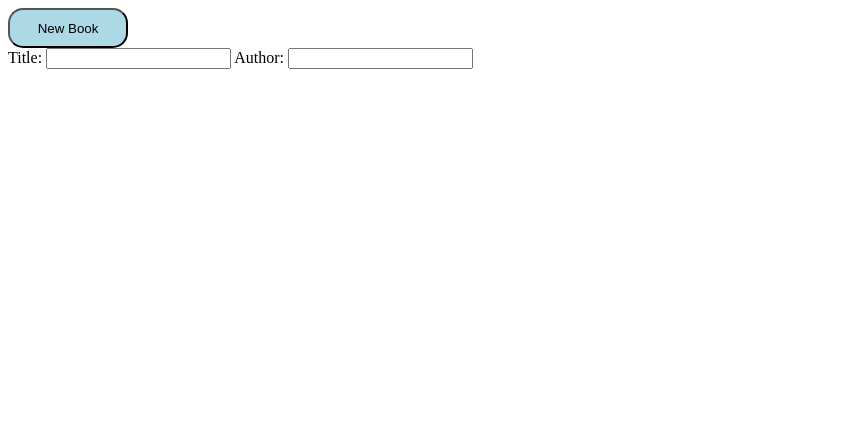
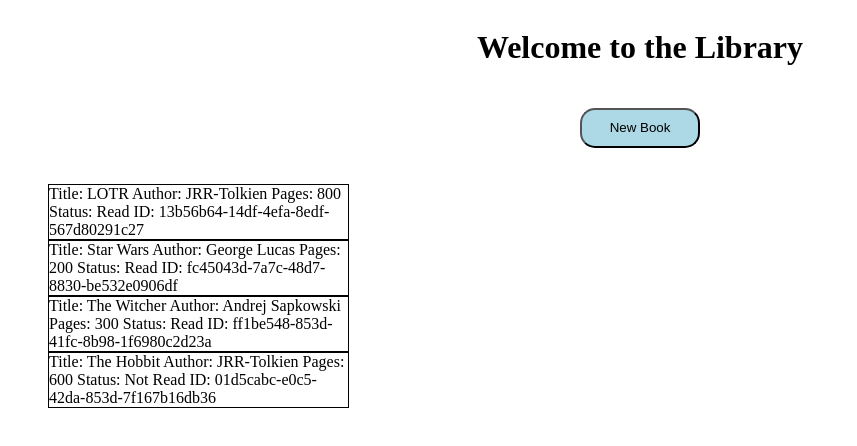
Before and after one commit to KyleZheng11/library, a plain HTML site: page index.html in a window 1280 px wide. Shown: the whole page, without its empty margins (0-857 px from the left). Drawn offline with Linux system fonts and the light colour scheme.

Commit message:
made dom changes, need to add form to add books and button to delete

```diff
--- a/index.html
+++ b/index.html
@@ -4,27 +4,18 @@
     <meta charset="UTF-8">
     <meta name="viewport" content="width=device-width, initial-scale=1.0">
     <link rel="stylesheet" href="style.css">
-    <script> src="script.js" defer</script>
     <title>Library</title>
 </head>
 <body>
-
-    <div class="library">
-        <div class="newBook">
-            <button>New Book</button>
-        </div>
-        <div>
-            <form action="post">
-                <label for="title">Title: </label>
-                <input type="text" name="title">
-
-                <label for="author">Author: </label>
-                <input type="text" name="author">
-            </form>
-        </div>
+    <div class="title">
+        <h1>Welcome to the Library</h1>
+        <button>New Book</button>
     </div>
 
+    <div id="library" class="library">
+        <ul id="book-list"></ul>
+    </div>
 
-
+    <script src="script.js"></script>
 </body>
 </html>
--- a/script.js
+++ b/script.js
@@ -1,21 +1,34 @@
 const myLibrary = [];
 
-function Book(name, author) {
+function Book(title, author, pages, read) {
     this.id = crypto.randomUUID();
-    this.name = name;
+    this.title = title;
     this.author = author;
+    this.pages = pages;
+    this.read = read
 }
 
-function addBookToLibrary(library, name, author) {
-    this.library.add(new Book(name, author))
+function addBookToLibrary(library, title, author, pages, read) {
+    library.push(new Book(title, author, pages, read))
 }
 
 function displayLibrary(library) {
-    for (let i = 0; i < this.library.length; i++)
-        {
-            console.log("Book: " + this.library[i].name
-                + " Author: " + this.library[i].author
-                + " ID: " + this.library[i].randomUUID
-            );
-        }
+    const bookList = document.getElementById("book-list");
+    library.forEach(book => {
+        const li = document.createElement("li");
+        li.textContent =
+            `Title: ${book.title}\n` +
+            `Author: ${book.author}\n` +
+            `Pages: ${book.pages}\n` +
+            `Status: ${book.read ? "Read" : "Not Read"}\n` +
+            `ID: ${book.id}`;
+        bookList.appendChild(li);
+    });
 }
+
+
+addBookToLibrary(myLibrary, "LOTR", "JRR-Tolkien", 800, true);
+addBookToLibrary(myLibrary, "Star Wars", "George Lucas", 200, true);
+addBookToLibrary(myLibrary, "The Witcher", "Andrej Sapkowski", 300, true);
+addBookToLibrary(myLibrary, "The Hobbit", "JRR-Tolkien", 600, false);
+displayLibrary(myLibrary);
--- a/style.css
+++ b/style.css
@@ -1,6 +1,28 @@
-.newBook button {
+.title {
+    display: grid;
+    grid-template-columns: 1fr;
+    grid-template-rows: repeat(2, 1fr);
+    width: 100%;
+    text-align: center;
+    place-items: center;
+}
+
+.title button {
     background-color: lightblue;
     border-radius: 15px;
     width: 15vh;
     height: 5vh;
 }
+
+.library {
+    display: grid;
+    grid-template-columns: repeat(3, 1fr);
+    grid-template-rows: auto;
+    gap: 15vh;
+
+}
+
+.library li {
+    border: 1px solid black;
+    list-style-type: none;
+}
```
